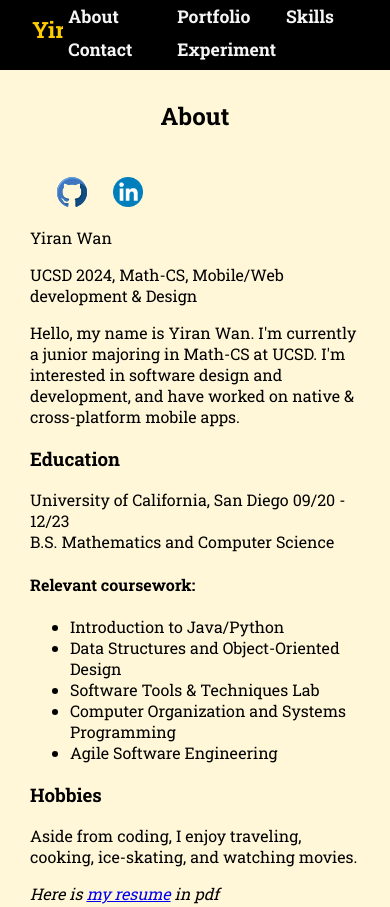
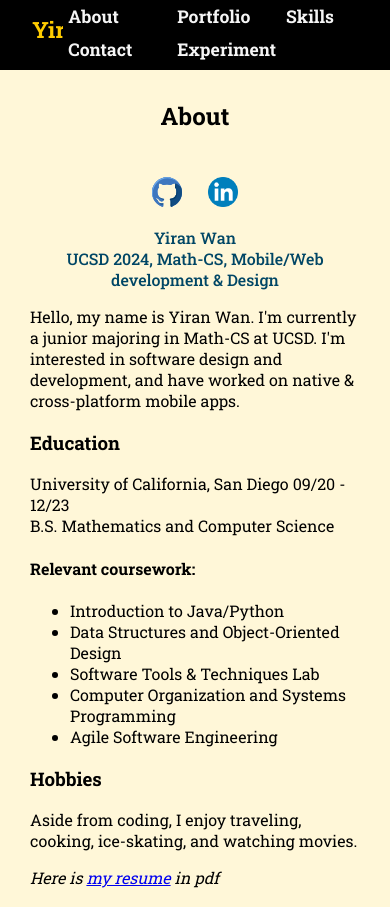
Before and after one commit to yyYiran/cse134b-personal-website, a plain HTML site: page index.html in a window 390 px wide. Shown: the top 907 px of the page. Drawn offline with Linux system fonts and the light colour scheme.

Commit message:
responsive

```diff
--- a/index.html
+++ b/index.html
@@ -41,8 +41,10 @@
             ><img class="icon" src="./images/linkedin-icon.png" alt="linkedin"
           /></a>
         </div>
-        <p>Yiran Wan</p>
-        <p>UCSD 2024, Math-CS, Mobile/Web development & Design</p>
+
+        <p id="keyinfo">
+          Yiran Wan <br />UCSD 2024, Math-CS, Mobile/Web development & Design
+        </p>
         <p>
           Hello, my name is Yiran Wan. I'm currently a junior majoring in
           Math-CS at UCSD. I'm interested in software design and development,
--- a/style.css
+++ b/style.css
@@ -74,6 +74,13 @@ h1 {
   display: flex;
   justify-content: space-evenly;
   width: 140px;
+  margin: auto;
+}
+
+#keyinfo {
+  text-align: center;
+  color: #004665;
+  font-weight: 500;
 }
 
 #test {
```
